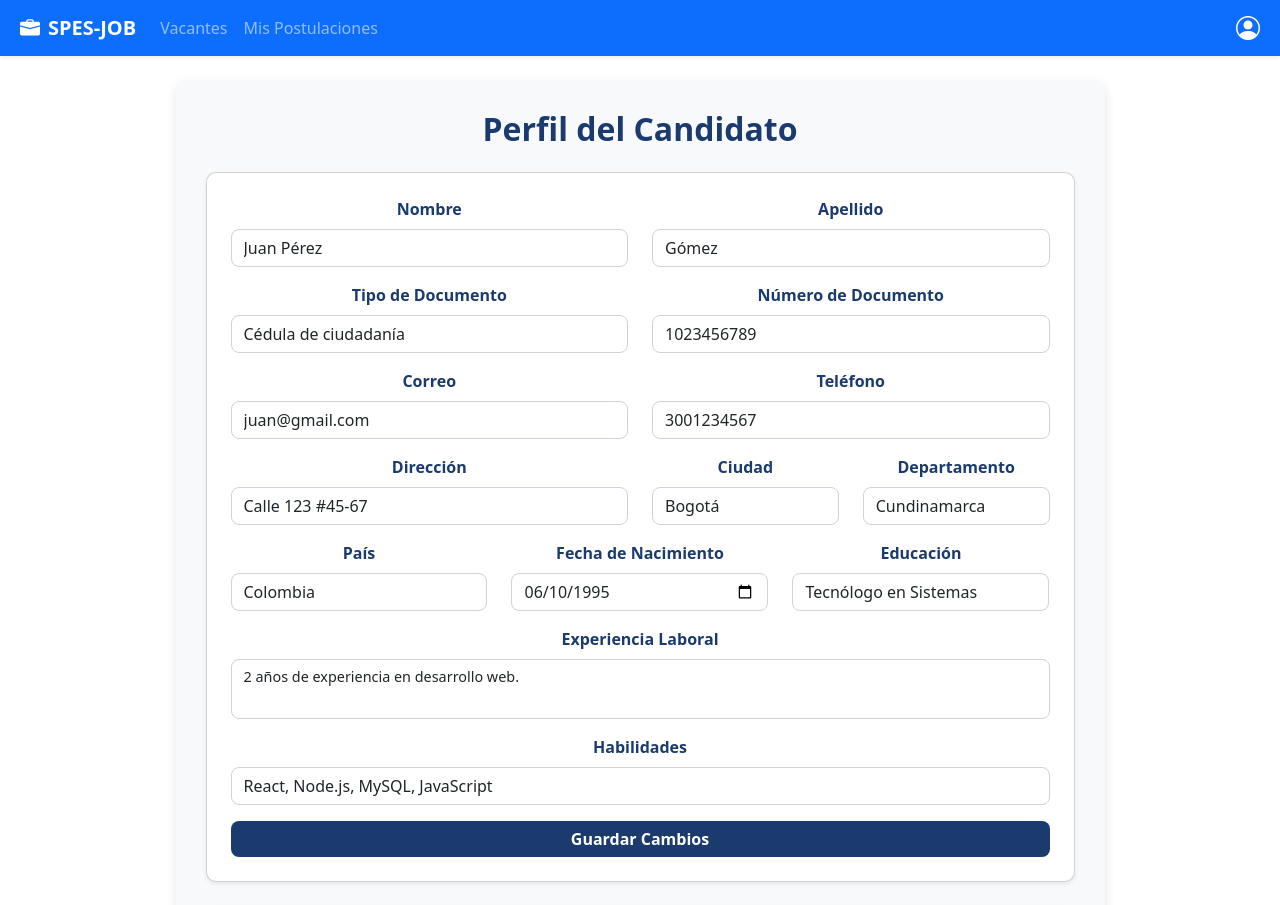
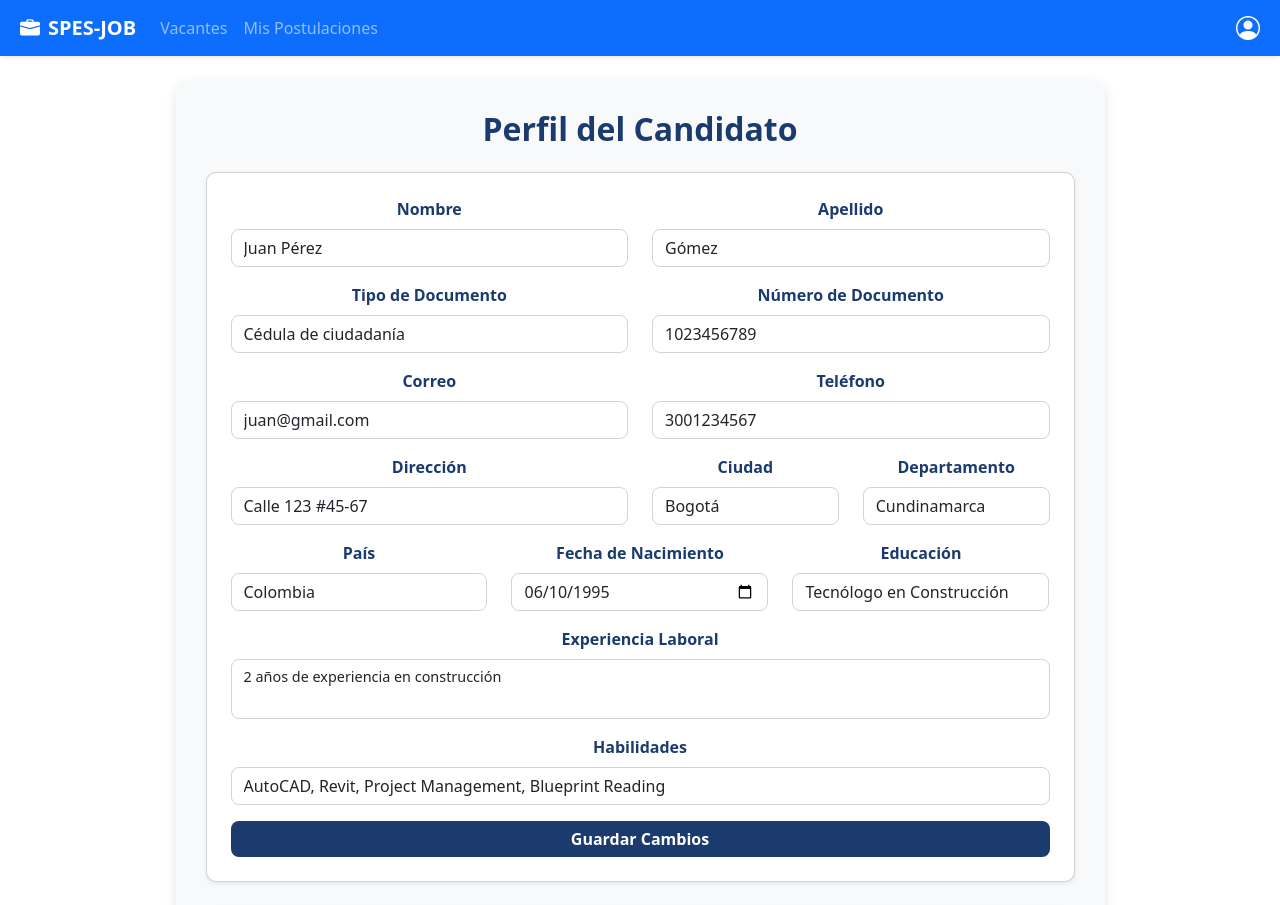
Before and after one commit to Alejandra-001/spes-job-app, a React (Vite) app: page /c/perfil in a window 1280 px wide. Shown: the top 905 px of the page. Built offline with nearby package versions, Linux system fonts and the light colour scheme.

Commit message:
modificacion end

```diff
--- a/package.json
+++ b/package.json
@@ -10,6 +10,7 @@
     "preview": "vite preview"
   },
   "dependencies": {
+    "bootstrap": "^5.3.8",
     "bootstrap-icons": "^1.13.1",
     "react": "^19.1.1",
     "react-dom": "^19.1.1",
--- a/src/components/Login.jsx
+++ b/src/components/Login.jsx
@@ -55,7 +55,7 @@ function Login() {
     if (!isFormValid) return;
 
     const usuarios = [
-      { email: "admin@spes.com.co", password: "123456", rol: "admin" },
+      { email: "admin@spes.com", password: "123456", rol: "admin" },
       { email: "juan@gmail.com", password: "123456", rol: "candidato" },
     ];
 
--- a/src/pages/Admin/CreateVacancy.jsx
+++ b/src/pages/Admin/CreateVacancy.jsx
@@ -150,7 +150,7 @@ const CrearVacante = () => {
               name="titulo"
               value={formData.titulo}
               onChange={handleChange}
-              placeholder="Ej: Desarrollador Frontend"
+              placeholder="Ej: Ingeniero de Construccion"
             />
             {errors.titulo && <div className="text-danger small">{errors.titulo}</div>}
           </div>
--- a/src/pages/Candidate/CandidateProfile.jsx
+++ b/src/pages/Candidate/CandidateProfile.jsx
@@ -14,9 +14,9 @@ function CandidateProfile() {
     departamento: "Cundinamarca",
     pais: "Colombia",
     fechaNacimiento: "1995-06-10",
-    experiencia: "2 años de experiencia en desarrollo web.",
-    educacion: "Tecnólogo en Sistemas",
-    habilidades: "React, Node.js, MySQL, JavaScript",
+    experiencia: "2 años de experiencia en construcción",
+    educacion: "Tecnólogo en Construcción",
+    habilidades: "AutoCAD, Revit, Project Management, Blueprint Reading",
   });
 
   const [cvFile, setCvFile] = useState(null);
@@ -203,7 +203,7 @@ function CandidateProfile() {
             value={profile.habilidades}
             onChange={handleChange}
             className="form-control"
-            placeholder="Ejemplo: React, Node.js, SQL..."
+            placeholder="Ejemplo: AutoCAD, Revit, Project Management..."
           />
         </div>
 
```
Also changed, not shown: 1 other file (tests, documents, lock files or other folders).
